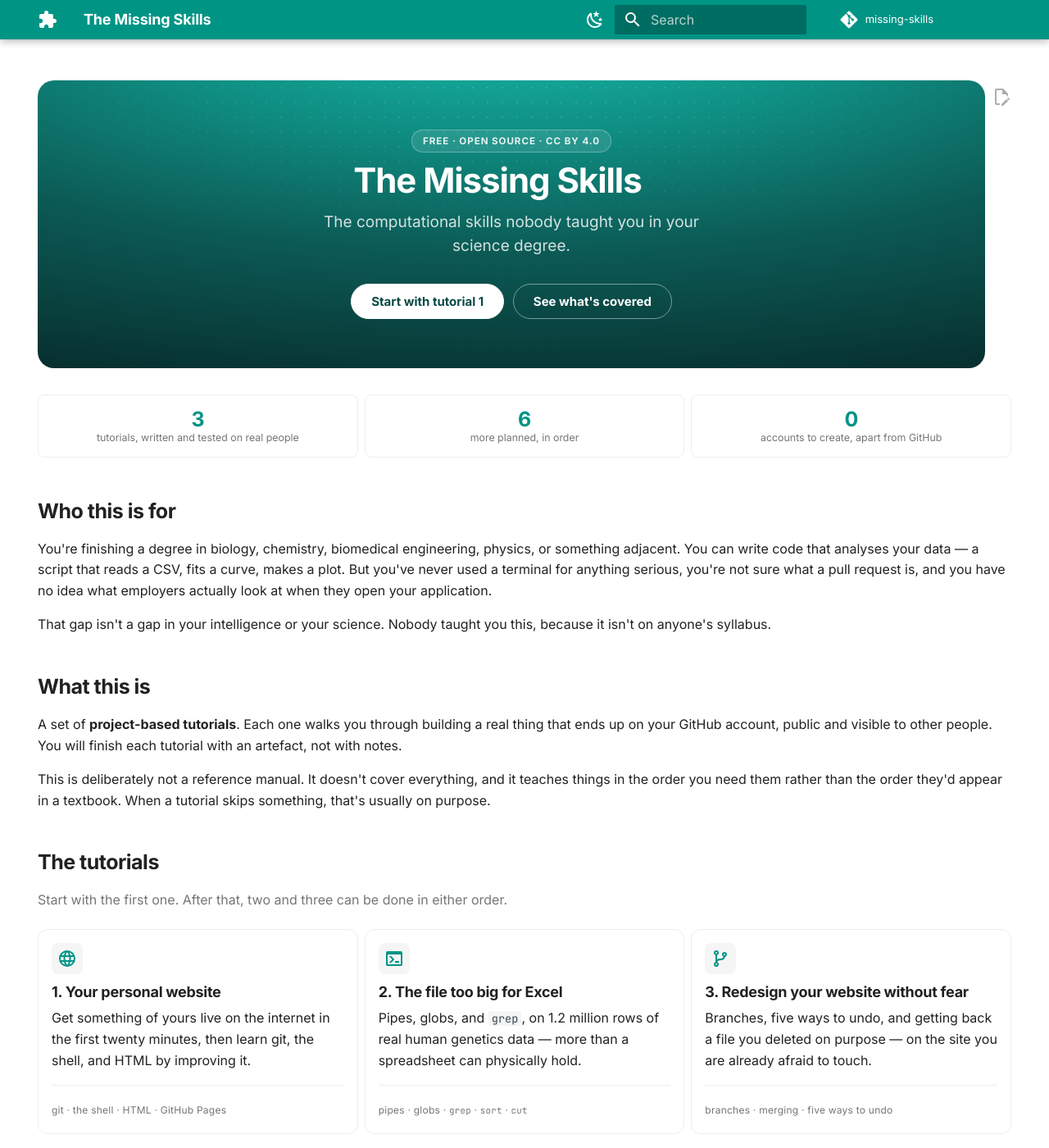
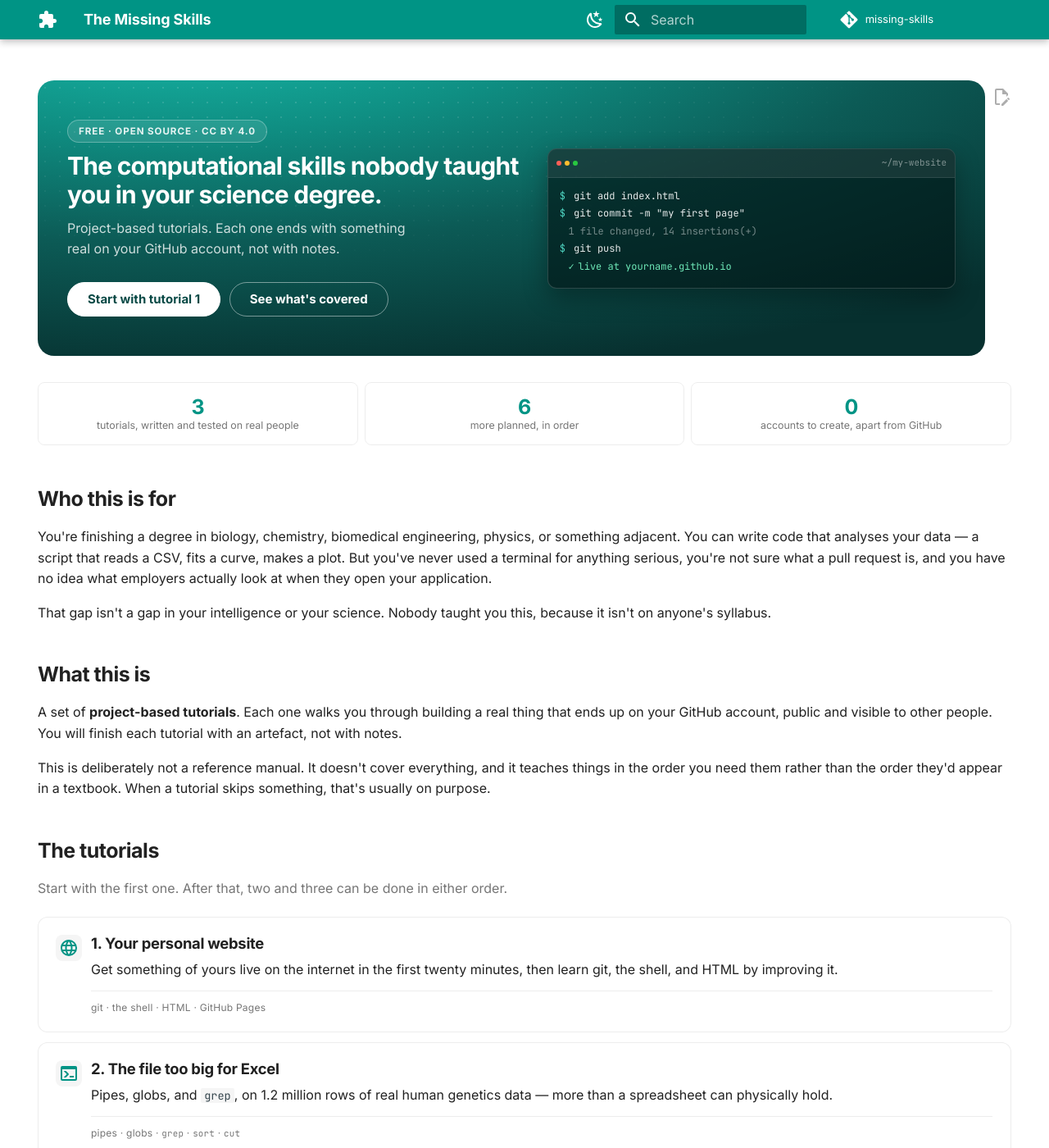
Before and after one commit to katarinagresova/missing-skills, an MkDocs documentation site: the page built from docs/index.md, in a window 1280 px wide and 1400 px high. Shown: the whole window at 82% size. Built offline with MkDocs 1.6.1 and Material for MkDocs 9.7.7, drawn with Linux system fonts in a browser that asks for light colours; comment, search, counter and statistics services are not loaded; some of the changed text lies outside the part shown.

Commit message:
Rework the landing page top section, tutorial list and bio
The hero was a centred title over a subtitle, which said what the site is
without showing it. It is now two columns: the pitch on the left, and a mock
terminal on the right that pushes a first commit and reports the page live.
The h1 is the promise rather than the site name, which the header already
carries.

The three tutorials were side-by-side cards, too narrow for their blurbs. They
are now one full-width row each, icon on the left, topic tags along the bottom,
with the title link stretched over the whole row so anywhere on it is clickable.

Navigation: the site name in the header now links home. Material only links the
logo, so overrides/partials/header.html is a copy of the theme partial with an
anchor added around config.site_name — re-copy it if the theme is upgraded.
navigation.expand keeps the Tutorials group open at every window width;
navigation.sections alone only did that above 1220px.

The bio now says where Katarina works and that she came to biology from
software engineering, which is the reason this site exists, and links to her
own site rather than her GitHub profile. That site is also in the footer.

Co-Authored-By: Claude Opus 5 (1M context) <noreply@anthropic.com>

```diff
--- a/docs/index.md
+++ b/docs/index.md
@@ -6,14 +6,35 @@ hide:
 
 <div class="ms-hero" markdown>
 
+<div class="ms-hero__text" markdown>
+
 <span class="ms-hero__badge">Free · Open source · CC BY 4.0</span>
 
-# The Missing Skills
+# The computational skills nobody taught you in your science degree.
 
-<p class="ms-hero__tagline">The computational skills nobody taught you in your science degree.</p>
+<p class="ms-hero__tagline">Project-based tutorials. Each one ends with something real on
+your GitHub account, not with notes.</p>
 
 [Start with tutorial 1](tutorials/01-personal-website.md){ .md-button .md-button--primary }
 [See what's covered](#the-tutorials){ .md-button }
+
+</div>
+
+<div class="ms-term" aria-hidden="true">
+<div class="ms-term__bar">
+<span class="ms-term__dot"></span>
+<span class="ms-term__dot"></span>
+<span class="ms-term__dot"></span>
+<span class="ms-term__name">~/my-website</span>
+</div>
+<div class="ms-term__body">
+<div class="ms-term__line"><span class="ms-term__prompt">$</span> git add index.html</div>
+<div class="ms-term__line"><span class="ms-term__prompt">$</span> git commit -m "my first page"</div>
+<div class="ms-term__line ms-term__out">1 file changed, 14 insertions(+)</div>
+<div class="ms-term__line"><span class="ms-term__prompt">$</span> git push</div>
+<div class="ms-term__line ms-term__ok">live at yourname.github.io<span class="ms-term__caret"></span></div>
+</div>
+</div>
 
 </div>
 
@@ -51,34 +72,31 @@ a tutorial skips something, that's usually on purpose.
 Start with the first one. After that, two and three can be done in either order.
 { .ms-section-lede }
 
-<div class="grid cards ms-cards" markdown>
+<div class="ms-tutorials" markdown>
 
--   :material-web:{ .lg } <span class="ms-card-title">[1. Your personal website](tutorials/01-personal-website.md)</span>
+-   <span class="ms-tut-icon">:material-web:{ .lg }</span>
+    <span class="ms-tut-title">[1. Your personal website](tutorials/01-personal-website.md)</span>
 
     Get something of yours live on the internet in the first twenty minutes, then learn
     git, the shell, and HTML by improving it.
 
-    ---
+    <span class="ms-tut-tags">git · the shell · HTML · GitHub Pages</span>
 
-    <span class="ms-card-tags">git · the shell · HTML · GitHub Pages</span>
-
--   :material-console:{ .lg } <span class="ms-card-title">[2. The file too big for Excel](tutorials/02-too-big-for-excel.md)</span>
+-   <span class="ms-tut-icon">:material-console:{ .lg }</span>
+    <span class="ms-tut-title">[2. The file too big for Excel](tutorials/02-too-big-for-excel.md)</span>
 
     Pipes, globs, and `grep`, on 1.2 million rows of real human genetics data — more
     than a spreadsheet can physically hold.
 
-    ---
+    <span class="ms-tut-tags">pipes · globs · `grep` · `sort` · `cut`</span>
 
-    <span class="ms-card-tags">pipes · globs · `grep` · `sort` · `cut`</span>
-
--   :material-source-branch:{ .lg } <span class="ms-card-title">[3. Redesign your website without fear](tutorials/03-redesign-without-fear.md)</span>
+-   <span class="ms-tut-icon">:material-source-branch:{ .lg }</span>
+    <span class="ms-tut-title">[3. Redesign your website without fear](tutorials/03-redesign-without-fear.md)</span>
 
     Branches, five ways to undo, and getting back a file you deleted on purpose — on the
     site you are already afraid to touch.
 
-    ---
-
-    <span class="ms-card-tags">branches · merging · five ways to undo</span>
+    <span class="ms-tut-tags">branches · merging · five ways to undo</span>
 
 </div>
 
@@ -123,11 +141,20 @@ bookmarking.
 
 <div class="ms-author__text" markdown>
 
-I'm [Katarina Grešová](https://github.com/katarinagresova), and I do computational
-work in the life sciences. I kept having the same conversation — with friends finishing
-wet-lab PhDs, with students, with people switching fields — and it was always the same
-handful of skills missing, and always the same feeling that everyone else had been given a
-manual they somehow hadn't received.
+I'm [Katarina Grešová](https://katarinagresova.github.io/), and I work on machine
+learning for genomics at the Max Delbrück Center in Berlin. I arrived at biology sideways:
+a computer science degree first, then a few years writing software for a living, then a
+master's in bioinformatics and a PhD on how small RNAs pick their targets.
+
+Coming that way round meant I already had the terminal, git, and the rest of the scaffolding
+before I met my first biologist. And what I kept running into was people doing genuinely good
+science who were being slowed down, sometimes for weeks, by things nobody had ever sat them
+down and explained.
+
+It was the same conversation every time — with friends finishing wet-lab PhDs, with students
+in the deep-learning workshops I teach, with people switching fields. The same handful of
+skills missing, and the same feeling that everyone else had been handed a manual they somehow
+hadn't received.
 
 So I started writing the manual down. The tutorials come out of real sessions with real
 people, and the "when things go wrong" sections come straight from watching them get stuck.
--- a/docs/stylesheets/extra.css
+++ b/docs/stylesheets/extra.css
@@ -16,17 +16,22 @@
 
 /* --- Hero ---------------------------------------------------------------- */
 
+/* Two columns: the pitch on the left, a mock terminal on the right. The panel
+   is dark in both colour schemes, so nothing here needs a slate variant. */
 .ms-hero {
   position: relative;
   isolation: isolate;
   overflow: hidden;
+  display: grid;
+  grid-template-columns: minmax(0, 1fr) minmax(0, 0.9fr);
+  gap: 1.6rem;
+  align-items: center;
   margin: 0 0 1.6rem;
-  padding: 3rem 1.6rem 2.8rem;
+  padding: 2.4rem 1.8rem;
   border-radius: 1rem;
-  text-align: center;
   color: var(--ms-hero-ink);
   background:
-    radial-gradient(125% 135% at 50% -25%,
+    radial-gradient(125% 135% at 15% -25%,
       #19bfae 0%, #0f8f83 32%, #0c5b56 62%, #07302f 100%);
 }
 
@@ -38,20 +43,21 @@
   z-index: -1;
   background-image: radial-gradient(rgba(255, 255, 255, 0.16) 1px, transparent 1px);
   background-size: 0.9rem 0.9rem;
-  -webkit-mask-image: radial-gradient(75% 85% at 50% 0%, #000 0%, transparent 78%);
-  mask-image: radial-gradient(75% 85% at 50% 0%, #000 0%, transparent 78%);
+  -webkit-mask-image: radial-gradient(85% 90% at 25% 0%, #000 0%, transparent 78%);
+  mask-image: radial-gradient(85% 90% at 25% 0%, #000 0%, transparent 78%);
 }
 
-.md-typeset .ms-hero > :first-child {
+.md-typeset .ms-hero__text > :first-child {
   margin-top: 0;
 }
 
-.md-typeset .ms-hero > p:first-child {
-  margin-bottom: 0.55rem;
+.md-typeset .ms-hero__text > :last-child {
+  margin-bottom: 0;
 }
 
-.md-typeset .ms-hero > p:last-of-type {
-  margin-bottom: 0;
+/* Markdown wraps the badge in a paragraph of its own. */
+.md-typeset .ms-hero__text > p:first-child {
+  margin-bottom: 0.55rem;
 }
 
 .md-typeset .ms-hero .headerlink {
@@ -76,24 +82,24 @@
 }
 
 .md-typeset .ms-hero h1 {
-  margin: 0 0 0.7rem;
+  margin: 0 0 0.6rem;
   color: #fff;
-  font-size: 2.1rem;
+  font-size: 1.5rem;
   font-weight: 700;
-  line-height: 1.1;
+  line-height: 1.15;
   letter-spacing: -0.025em;
 }
 
 .md-typeset .ms-hero .ms-hero__tagline {
-  max-width: 26rem;
-  margin: 0 auto 1.4rem;
-  font-size: 0.95rem;
-  line-height: 1.5;
-  color: rgba(255, 255, 255, 0.82);
+  max-width: 22rem;
+  margin: 0 0 1.15rem;
+  font-size: 0.8rem;
+  line-height: 1.55;
+  color: rgba(255, 255, 255, 0.8);
 }
 
 .md-typeset .ms-hero .md-button {
-  margin: 0.2rem 0.15rem;
+  margin: 0.25rem 0.3rem 0 0;
   border-radius: 2rem;
   border-width: 0.05rem;
   padding: 0.55em 1.6em;
@@ -120,6 +126,91 @@
   background-color: #d8fbf6;
   border-color: #d8fbf6;
   color: #06302e;
+}
+
+/* --- Hero terminal ------------------------------------------------------- */
+
+/* Decorative only: the markup carries aria-hidden, so it is skipped by screen
+   readers and nothing here is load-bearing for meaning. */
+.ms-term {
+  overflow: hidden;
+  border: 0.05rem solid rgba(255, 255, 255, 0.16);
+  border-radius: 0.55rem;
+  background: rgba(3, 24, 23, 0.66);
+  box-shadow: 0 0.55rem 1.5rem rgba(0, 0, 0, 0.32);
+  font-family: var(--md-code-font-family, monospace);
+  font-size: 0.6rem;
+  line-height: 1.8;
+}
+
+.ms-term__bar {
+  display: flex;
+  align-items: center;
+  gap: 0.2rem;
+  padding: 0.35rem 0.5rem;
+  border-bottom: 0.05rem solid rgba(255, 255, 255, 0.1);
+  background: rgba(255, 255, 255, 0.07);
+}
+
+.ms-term__dot {
+  width: 0.3rem;
+  height: 0.3rem;
+  border-radius: 50%;
+  background: rgba(255, 255, 255, 0.3);
+}
+
+.ms-term__dot:nth-child(1) { background: #ff5f57; }
+.ms-term__dot:nth-child(2) { background: #febc2e; }
+.ms-term__dot:nth-child(3) { background: #28c840; }
+
+.ms-term__name {
+  margin-left: auto;
+  font-size: 0.55rem;
+  color: rgba(255, 255, 255, 0.45);
+}
+
+.ms-term__body {
+  overflow: hidden;
+  padding: 0.6rem 0.7rem 0.7rem;
+  white-space: nowrap;
+}
+
+.ms-term__line {
+  color: rgba(255, 255, 255, 0.9);
+}
+
+.ms-term__prompt {
+  margin-right: 0.25em;
+  color: #4fd6c3;
+}
+
+.ms-term__out {
+  padding-left: 0.9em;
+  color: rgba(255, 255, 255, 0.45);
+}
+
+.ms-term__ok {
+  padding-left: 0.9em;
+  color: #6ee7b7;
+}
+
+.ms-term__ok::before {
+  content: "\2713";
+  margin-right: 0.4em;
+}
+
+.ms-term__caret {
+  display: inline-block;
+  width: 0.42em;
+  height: 0.95em;
+  margin-left: 0.3em;
+  vertical-align: -0.12em;
+  background: #6ee7b7;
+  animation: ms-blink 1.15s steps(1) infinite;
+}
+
+@keyframes ms-blink {
+  50% { opacity: 0; }
 }
 
 /* --- Counters strip ------------------------------------------------------ */
@@ -165,77 +256,110 @@
   color: var(--md-default-fg-color--light);
 }
 
-/* --- Tutorial cards ------------------------------------------------------ */
+/* --- Tutorial list ------------------------------------------------------- */
 
-.md-typeset .grid.cards > ul > li,
-.md-typeset .grid > .card {
+/* One full-width row per tutorial. The icon is positioned out of the text flow
+   so the title, blurb and tags stay a single readable column. */
+.md-typeset .ms-tutorials > ul {
+  display: grid;
+  gap: 0.6rem;
+  margin: 0 0 2.2rem;
+  padding: 0;
+  list-style: none;
+}
+
+.md-typeset .ms-tutorials > ul > li {
+  position: relative;
+  margin: 0;
+  padding: 1rem 1.1rem 1rem 3.2rem;
+  border: 0.05rem solid var(--md-default-fg-color--lightest);
   border-radius: var(--ms-radius);
+  background: var(--md-default-bg-color);
   transition: border-color 0.2s, box-shadow 0.2s, transform 0.2s;
 }
 
-.md-typeset .grid.cards > ul > li:focus-within,
-.md-typeset .grid.cards > ul > li:hover,
-.md-typeset .grid > .card:focus-within,
-.md-typeset .grid > .card:hover {
+.md-typeset .ms-tutorials > ul > li:focus-within,
+.md-typeset .ms-tutorials > ul > li:hover {
   border-color: var(--md-accent-fg-color);
   box-shadow: 0 0.25rem 0.9rem rgba(0, 0, 0, 0.11);
   transform: translateY(-0.1rem);
 }
 
-/* Icon gets its own tinted tile above the title. */
-.md-typeset .ms-cards .twemoji.lg {
+.md-typeset .ms-tutorials > ul > li > :first-child {
+  margin-top: 0;
+}
+
+.md-typeset .ms-tutorials > ul > li > :last-child {
+  margin-bottom: 0;
+}
+
+/* Tinted tile, vertically aligned with the title next to it. */
+.md-typeset .ms-tutorials .ms-tut-icon {
+  position: absolute;
+  top: 1.05rem;
+  left: 1.05rem;
   display: flex;
   align-items: center;
   justify-content: center;
-  width: 1.9rem;
-  height: 1.9rem;
-  margin-bottom: 0.55rem;
+  width: 1.6rem;
+  height: 1.6rem;
   border-radius: var(--ms-radius-sm);
   background: var(--md-code-bg-color);
   color: var(--md-primary-fg-color);
-  vertical-align: baseline;
 }
 
-[data-md-color-scheme="slate"] .md-typeset .ms-cards .twemoji.lg {
+[data-md-color-scheme="slate"] .md-typeset .ms-tutorials .ms-tut-icon {
   color: var(--md-accent-fg-color);
 }
 
-.md-typeset .ms-cards .ms-card-title {
+.md-typeset .ms-tutorials .ms-tut-icon .twemoji {
+  display: flex;
+}
+
+.md-typeset .ms-tutorials .ms-tut-title {
   display: block;
-  margin-bottom: 0.15rem;
-  font-size: 0.9rem;
+  margin-bottom: 0.2rem;
+  font-size: 0.92rem;
   font-weight: 700;
   line-height: 1.25;
   letter-spacing: -0.015em;
 }
 
-.md-typeset .ms-cards .ms-card-title a {
+.md-typeset .ms-tutorials .ms-tut-title a {
   color: var(--md-default-fg-color);
 }
 
-.md-typeset .ms-cards .ms-card-title a:hover {
+.md-typeset .ms-tutorials .ms-tut-title a:hover {
   color: var(--md-accent-fg-color);
 }
 
-.md-typeset .ms-cards > ul > li > hr {
-  margin: 0.7rem 0;
-  border-bottom-color: var(--md-default-fg-color--lightest);
+/* The title link covers the whole row, so anywhere on it is clickable. */
+.md-typeset .ms-tutorials .ms-tut-title a::after {
+  content: "";
+  position: absolute;
+  inset: 0;
+  border-radius: var(--ms-radius);
 }
 
-.md-typeset .ms-cards > ul > li > p:last-child {
+/* The tags always end the row; Markdown wraps them in their own paragraph. */
+.md-typeset .ms-tutorials > ul > li > p:last-child {
+  margin-top: 0.6rem;
   margin-bottom: 0;
 }
 
-.md-typeset .ms-cards .ms-card-tags {
+.md-typeset .ms-tutorials .ms-tut-tags {
+  display: block;
+  padding-top: 0.5rem;
+  border-top: 0.05rem solid var(--md-default-fg-color--lightest);
   font-size: 0.6rem;
   letter-spacing: 0.02em;
   color: var(--md-default-fg-color--light);
 }
 
-.md-typeset .ms-cards .ms-card-tags code {
+.md-typeset .ms-tutorials .ms-tut-tags code {
+  padding: 0;
+  background: transparent;
   font-size: 0.9em;
-  background: transparent;
-  padding: 0;
   color: inherit;
 }
 
@@ -405,20 +529,47 @@
   letter-spacing: -0.01em;
 }
 
+/* The site name in the header is a link back home (see overrides/partials). */
+.md-header__topic .ms-header-home {
+  color: inherit;
+}
+
+.md-header__topic .ms-header-home:hover {
+  opacity: 0.8;
+}
+
+/* --- Medium screens ------------------------------------------------------ */
+
+/* Below this the two hero columns get too narrow to read, so stack them. */
+@media screen and (max-width: 59.984375em) {
+  .ms-hero {
+    grid-template-columns: 1fr;
+    gap: 1.3rem;
+  }
+
+  .md-typeset .ms-hero .ms-hero__tagline {
+    max-width: none;
+  }
+
+  .ms-term {
+    max-width: 21rem;
+  }
+}
+
 /* --- Small screens ------------------------------------------------------- */
 
 @media screen and (max-width: 44.984375em) {
   .ms-hero {
-    padding: 2.2rem 1rem 2rem;
+    padding: 1.9rem 1.1rem;
     border-radius: 0.7rem;
   }
 
   .md-typeset .ms-hero h1 {
-    font-size: 1.5rem;
+    font-size: 1.2rem;
   }
 
   .md-typeset .ms-hero .ms-hero__tagline {
-    font-size: 0.82rem;
+    font-size: 0.78rem;
   }
 
   .md-typeset .ms-hero .md-button {
@@ -427,8 +578,21 @@
     text-align: center;
   }
 
+  .ms-term {
+    font-size: 0.52rem;
+  }
+
   .md-typeset .ms-stats > ul {
     grid-template-columns: 1fr;
+  }
+
+  .md-typeset .ms-tutorials > ul > li {
+    padding: 2.9rem 0.9rem 0.9rem;
+  }
+
+  .md-typeset .ms-tutorials .ms-tut-icon {
+    top: 0.9rem;
+    left: 0.9rem;
   }
 
   .md-typeset .ms-author {
@@ -441,13 +605,15 @@
 /* --- Motion preferences -------------------------------------------------- */
 
 @media (prefers-reduced-motion: reduce) {
-  .md-typeset .grid.cards > ul > li,
-  .md-typeset .grid > .card {
+  .ms-term__caret {
+    animation: none;
+  }
+
+  .md-typeset .ms-tutorials > ul > li {
     transition: none;
   }
 
-  .md-typeset .grid.cards > ul > li:hover,
-  .md-typeset .grid > .card:hover {
+  .md-typeset .ms-tutorials > ul > li:hover {
     transform: none;
   }
 }
--- a/mkdocs.yml
+++ b/mkdocs.yml
@@ -7,6 +7,7 @@ edit_uri: edit/main/docs/
 
 theme:
   name: material
+  custom_dir: overrides
   favicon: assets/favicon.svg
   icon:
     logo: material/puzzle
@@ -17,6 +18,7 @@ theme:
     - navigation.instant
     - navigation.tracking
     - navigation.sections
+    - navigation.expand
     - navigation.top
     - content.code.copy
     - content.action.edit
@@ -73,6 +75,9 @@ extra_css:
 
 extra:
   social:
+    - icon: material/web
+      link: https://katarinagresova.github.io/
+      name: Katarina Grešová's website
     - icon: fontawesome/brands/github
       link: https://github.com/katarinagresova
       name: GitHub
--- /dev/null
+++ b/overrides/partials/header.html
@@ -0,0 +1,71 @@
+{#-
+  Copied from mkdocs-material 9.5.39 so the site name in the header can be a
+  link back to the home page (the theme only links the logo). The single change
+  is the <a class="ms-header-home"> around config.site_name below. If the theme
+  is upgraded, re-copy this file from the new version and re-apply that change.
+-#}
+{% set class = "md-header" %}
+{% if "navigation.tabs.sticky" in features %}
+  {% set class = class ~ " md-header--shadow md-header--lifted" %}
+{% elif "navigation.tabs" not in features %}
+  {% set class = class ~ " md-header--shadow" %}
+{% endif %}
+<header class="{{ class }}" data-md-component="header">
+  <nav class="md-header__inner md-grid" aria-label="{{ lang.t('header') }}">
+    <a href="{{ config.extra.homepage | d(nav.homepage.url, true) | url }}" title="{{ config.site_name | e }}" class="md-header__button md-logo" aria-label="{{ config.site_name }}" data-md-component="logo">
+      {% include "partials/logo.html" %}
+    </a>
+    <label class="md-header__button md-icon" for="__drawer">
+      {% set icon = config.theme.icon.menu or "material/menu" %}
+      {% include ".icons/" ~ icon ~ ".svg" %}
+    </label>
+    <div class="md-header__title" data-md-component="header-title">
+      <div class="md-header__ellipsis">
+        <div class="md-header__topic">
+          <span class="md-ellipsis">
+            <a href="{{ config.extra.homepage | d(nav.homepage.url, true) | url }}" class="ms-header-home">
+              {{ config.site_name }}
+            </a>
+          </span>
+        </div>
+        <div class="md-header__topic" data-md-component="header-topic">
+          <span class="md-ellipsis">
+            {% if page.meta and page.meta.title %}
+              {{ page.meta.title }}
+            {% else %}
+              {{ page.title }}
+            {% endif %}
+          </span>
+        </div>
+      </div>
+    </div>
+    {% if config.theme.palette %}
+      {% if not config.theme.palette is mapping %}
+        {% include "partials/palette.html" %}
+      {% endif %}
+    {% endif %}
+    {% if not config.theme.palette is mapping %}
+      {% include "partials/javascripts/palette.html" %}
+    {% endif %}
+    {% if config.extra.alternate %}
+      {% include "partials/alternate.html" %}
+    {% endif %}
+    {% if "material/search" in config.plugins %}
+      <label class="md-header__button md-icon" for="__search">
+        {% set icon = config.theme.icon.search or "material/magnify" %}
+        {% include ".icons/" ~ icon ~ ".svg" %}
+      </label>
+      {% include "partials/search.html" %}
+    {% endif %}
+    {% if config.repo_url %}
+      <div class="md-header__source">
+        {% include "partials/source.html" %}
+      </div>
+    {% endif %}
+  </nav>
+  {% if "navigation.tabs.sticky" in features %}
+    {% if "navigation.tabs" in features %}
+      {% include "partials/tabs.html" %}
+    {% endif %}
+  {% endif %}
+</header>
```
